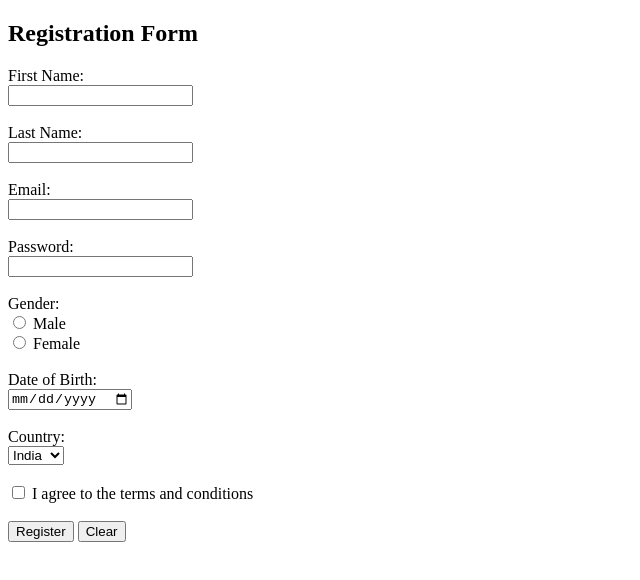
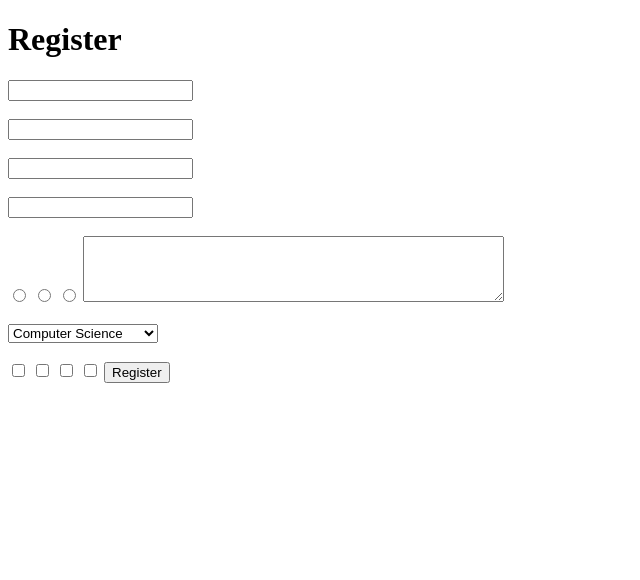
Before and after one commit to MrTG-CodeBot/html, a plain HTML site: page j.html in a window 1280 px wide. Shown: the whole page, without its empty margins (0-640 px from the left). Drawn offline with Linux system fonts and the light colour scheme.

Commit message:
Update j.html

```diff
--- a/j.html
+++ b/j.html
@@ -1,46 +1,51 @@
 <!DOCTYPE html>
 <html>
 <head>
-  <title>Registration Form</title>
+<title>Registration Form</title>
 </head>
 <body>
 
-  <h2>Registration Form</h2>
+  <h1>Register</h1>
 
-  <form>
-    <label for="fname">First Name:</label><br>
-    <input type="text" id="fname" name="fname"><br><br>
+  <form action="/register" method="post">
 
-    <label for="lname">Last Name:</label><br>
-    <input type="text" id="lname" name="lname"><br><br>
+    <input type="text" id="username" name="username" required><br><br>
 
-    <label for="email">Email:</label><br>
-    <input type="email" id="email" name="email"><br><br>
+    <input type="email" id="email" name="email" required><br><br>
 
-    <label for="password">Password:</label><br>
-    <input type="password" id="password" name="password"><br><br>
+    <input type="password" id="password" name="password" required><br><br>
 
-    <label for="gender">Gender:</label><br>
-    <input type="radio" id="male" name="gender" value="Male"> Male<br>
-    <input type="radio" id="female" name="gender" value="Female"> Female<br><br>
+    <input type="password" id="confirm_password" name="confirm_password" required><br><br>
 
-    <label for="dob">Date of Birth:</label><br>
-    <input type="date" id="dob" name="dob"><br><br>
 
-    <label for="country">Country:</label><br>
-    <select id="country" name="country">
-      <option value="India">India</option>
-      <option value="USA">USA</option>
-      <option value="UK">UK</option>
-      <option value="Other">Other</option>
+    <input type="radio" id="male" name="gender" value="male">
+
+    <input type="radio" id="female" name="gender" value="female">
+
+    <input type="radio" id="other" name="gender" value="other">
+
+
+
+    <textarea id="address" name="address" rows="4" cols="50"></textarea><br><br>
+
+    <select id="course" name="course">
+      <option value="computer_science">Computer Science</option>
+      <option value="data_science">Data Science</option>
+      <option value="software_engineering">Software Engineering</option>
+      <option value="web_development">Web Development</option>
     </select><br><br>
 
-    <label for="terms">
-      <input type="checkbox" id="terms" name="terms"> I agree to the terms and conditions
-    </label><br><br>
+
+    <input type="checkbox" id="reading" name="hobbies[]" value="reading">
+
+    <input type="checkbox" id="gaming" name="hobbies[]" value="gaming">
+
+    <input type="checkbox" id="hiking" name="hobbies[]" value="hiking">
+
+    <input type="checkbox" id="cooking" name="hobbies[]" value="cooking">
+
 
     <input type="submit" value="Register">
-    <input type="reset" value="Clear">
   </form>
 
 </body>
```
